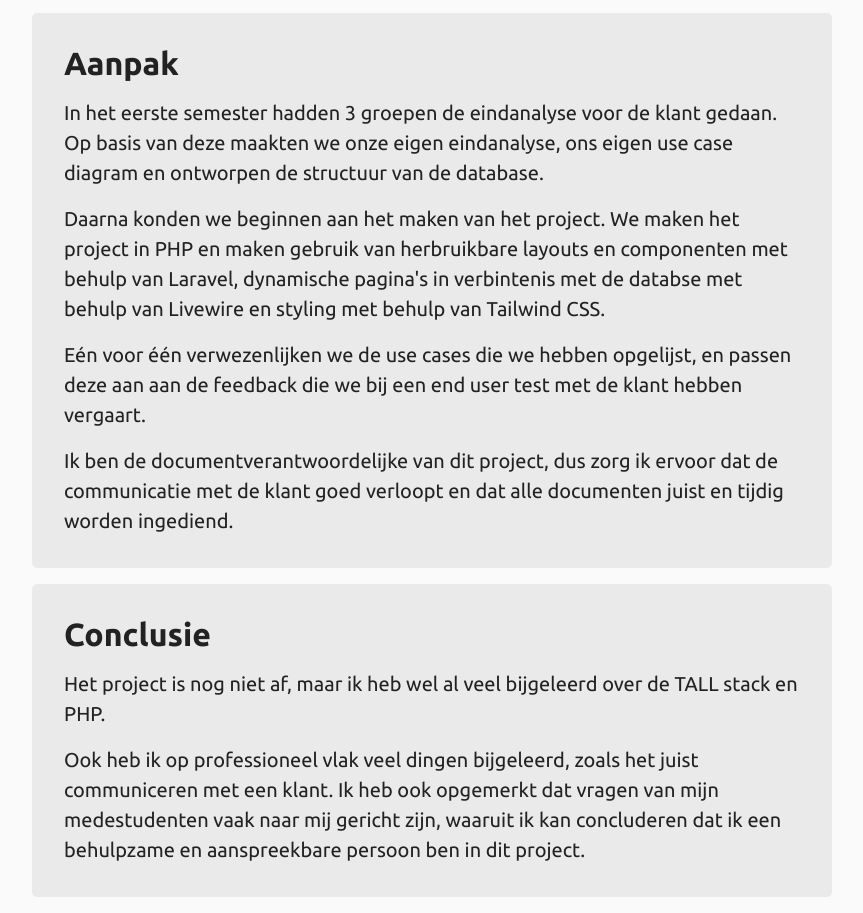
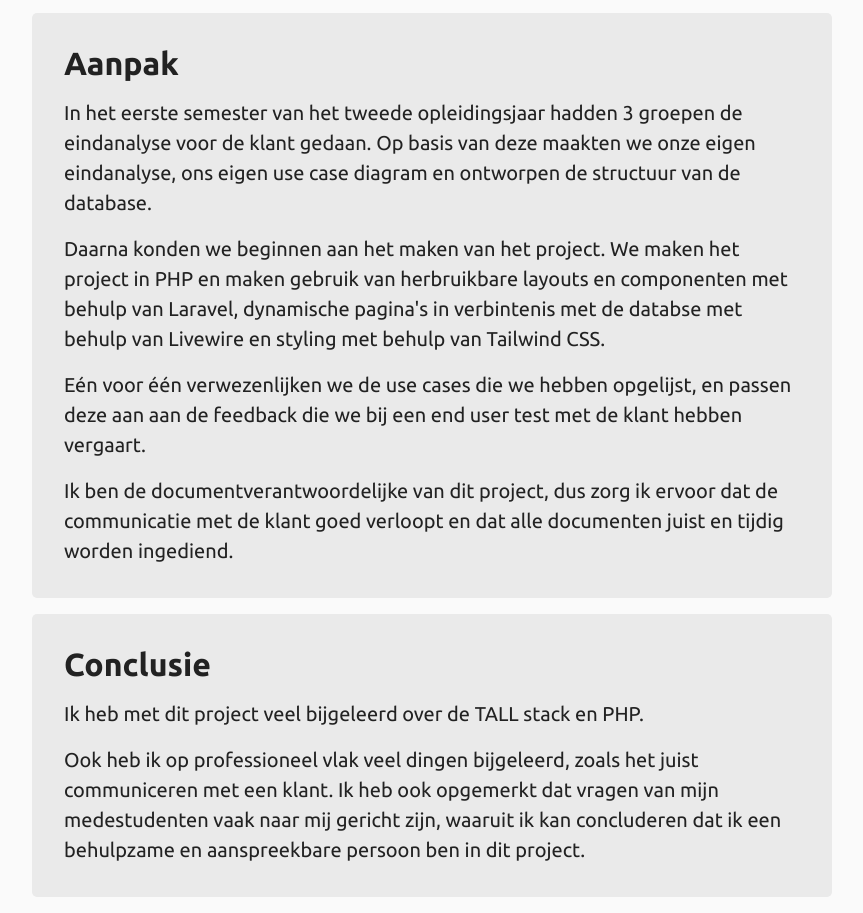
Before and after one commit to NatanVBraeckel/e-portfolio, a plain HTML site: page projecten/platte-berg.html in a window 1280 px wide. Shown: the part 1490-2403 px from the top of the page, without its empty margins (208-1071 px from the left). Drawn offline with Linux system fonts and the light colour scheme; a web font is replaced by a local one.

Commit message:
update beschrijving platte berg

```diff
--- a/projecten/platte-berg.html
+++ b/projecten/platte-berg.html
@@ -54,7 +54,7 @@
         </section>
         <section>
             <h2>Aanpak</h2>
-            <p>In het eerste semester hadden 3 groepen de eindanalyse voor de klant gedaan. Op basis van deze maakten we onze eigen eindanalyse, ons eigen use case diagram en ontworpen de structuur van de database.</p>
+            <p>In het eerste semester van het tweede opleidingsjaar hadden 3 groepen de eindanalyse voor de klant gedaan. Op basis van deze maakten we onze eigen eindanalyse, ons eigen use case diagram en ontworpen de structuur van de database.</p>
             <p>Daarna konden we beginnen aan het maken van het project. We maken het project in PHP en maken gebruik van herbruikbare layouts en componenten met behulp van Laravel, dynamische pagina's in verbintenis met de databse met behulp van Livewire en styling met behulp van Tailwind CSS.</p>
             <p>
                 Eén voor één verwezenlijken we de use cases die we hebben opgelijst, en passen deze aan aan de feedback die we bij een end user test met de klant hebben vergaart.
@@ -65,7 +65,7 @@
         </section>
         <section>
             <h2>Conclusie</h2>
-            <p>Het project is nog niet af, maar ik heb wel al veel bijgeleerd over de TALL stack en PHP.</p>
+            <p>Ik heb met dit project veel bijgeleerd over de TALL stack en PHP.</p>
             <p>Ook heb ik op professioneel vlak veel dingen bijgeleerd, zoals het juist communiceren met een klant. Ik heb ook opgemerkt dat vragen van mijn medestudenten vaak naar mij gericht zijn, waaruit ik kan concluderen dat ik een behulpzame en aanspreekbare persoon ben in dit project.</p>
         </section>
     </main>
```
